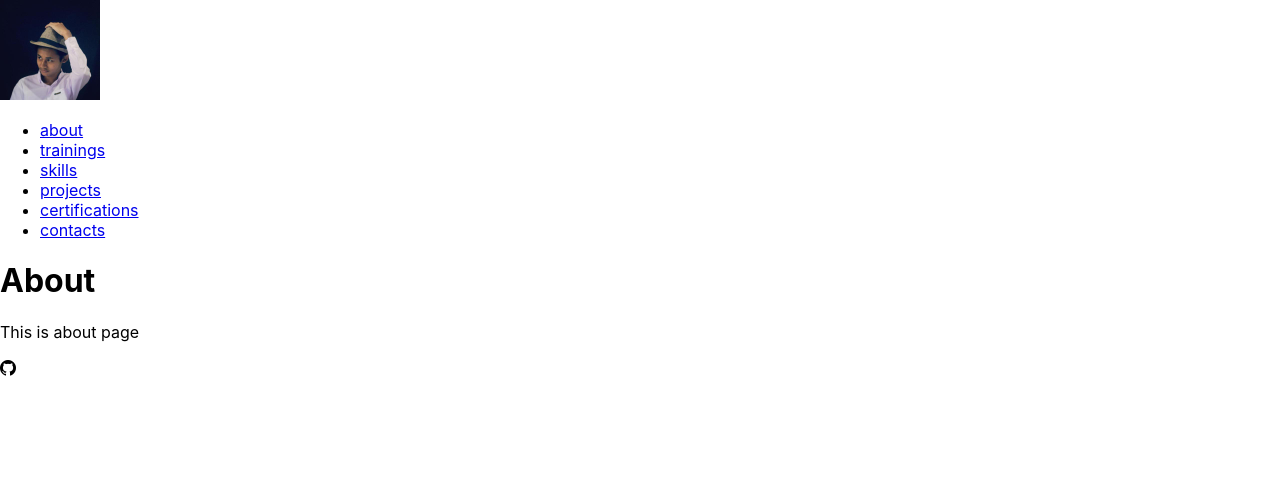
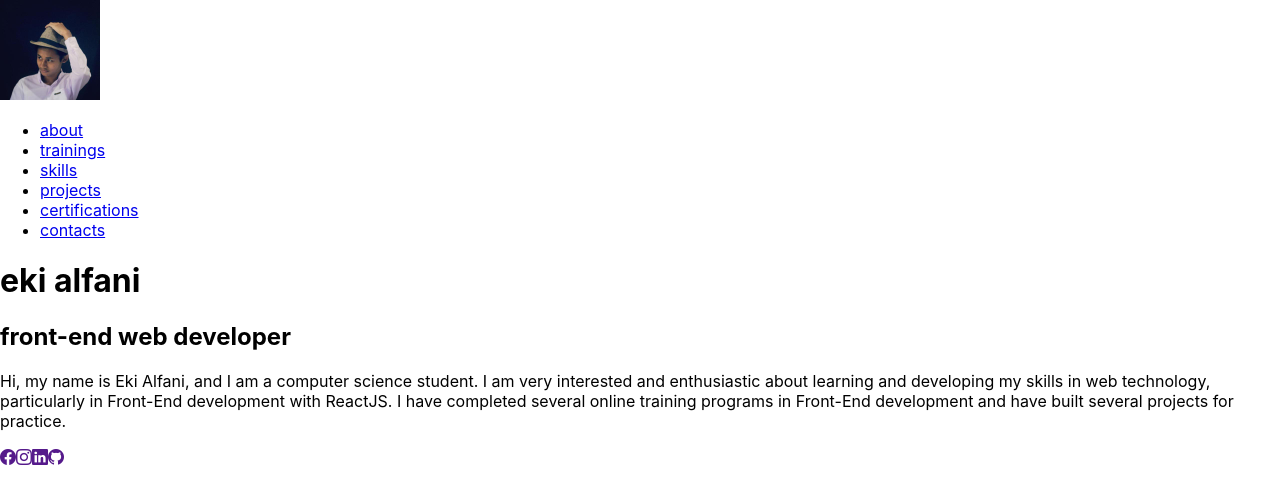
Before and after one commit to ekialfani/portfolio, a React (Create React App) app: page /about in a window 1280 px wide. Shown: the top 504 px of the page. Built offline with nearby package versions, Linux system fonts and the light colour scheme.

Commit message:
update: about

```diff
--- a/src/App.js
+++ b/src/App.js
@@ -8,7 +8,6 @@ function App() {
     <div>
       <Navbar />
       <Content />
-      <i className="bi bi-github"></i>
     </div>
   );
 }
--- a/src/pages/About.js
+++ b/src/pages/About.js
@@ -1,8 +1,23 @@
 function About() {
   return (
     <div>
-      <h1>About</h1>
-      <p>This is about page</p>
+      <h1>eki alfani</h1>
+      <h2>front-end web developer</h2>
+      <p>Hi, my name is Eki Alfani, and I am a computer science student. I am very interested and enthusiastic about learning and developing my skills in web technology, particularly in Front-End development with ReactJS. I have completed several online training programs in Front-End development and have built several projects for practice.</p>
+      <div>
+        <a href="">
+          <i class="bi bi-facebook"></i>
+        </a>
+        <a href="">
+          <i class="bi bi-instagram"></i>
+        </a>
+        <a href="">
+          <i class="bi bi-linkedin"></i>
+        </a>
+        <a href="">
+          <i class="bi bi-github"></i>
+        </a>
+      </div>
     </div>
   );
 }
```
